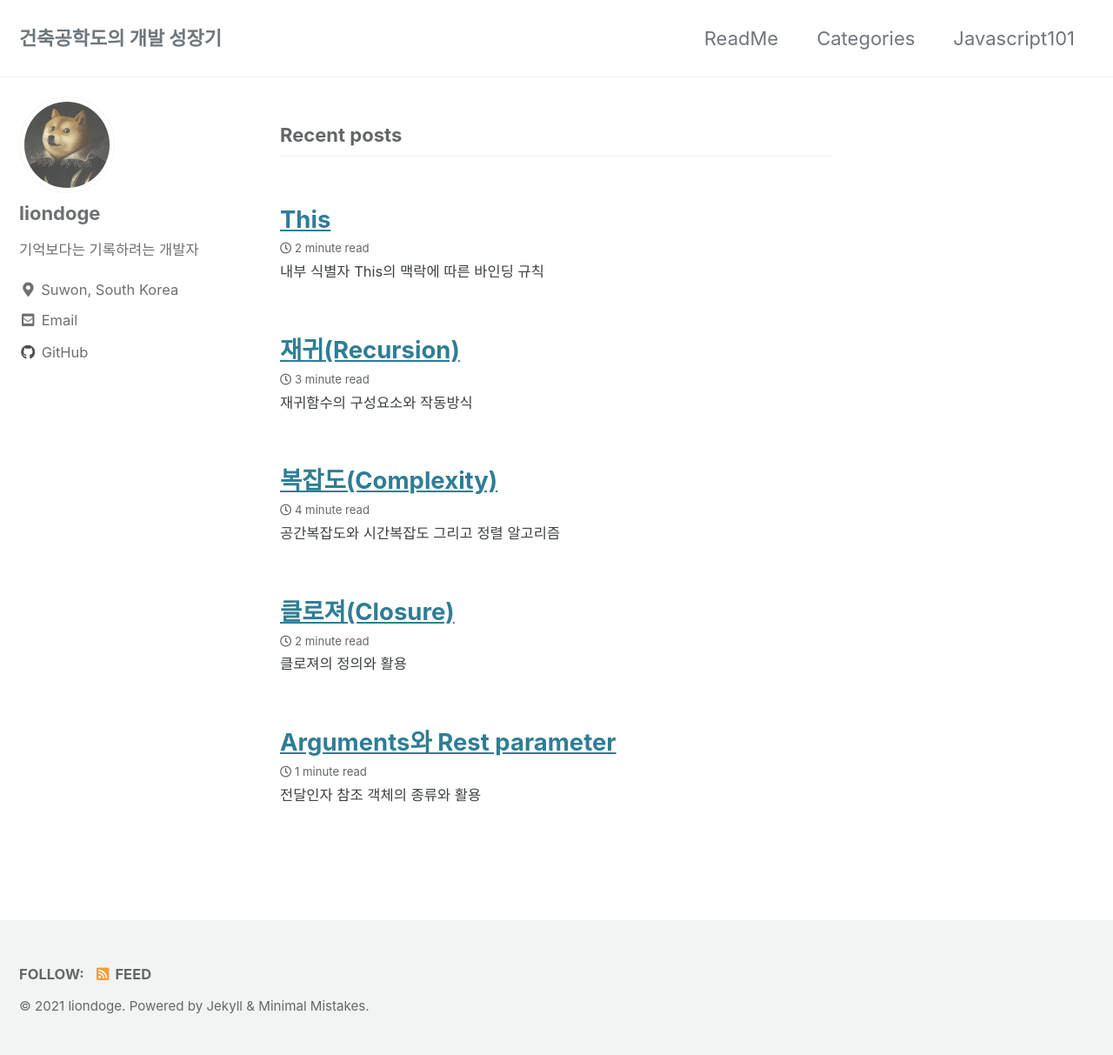
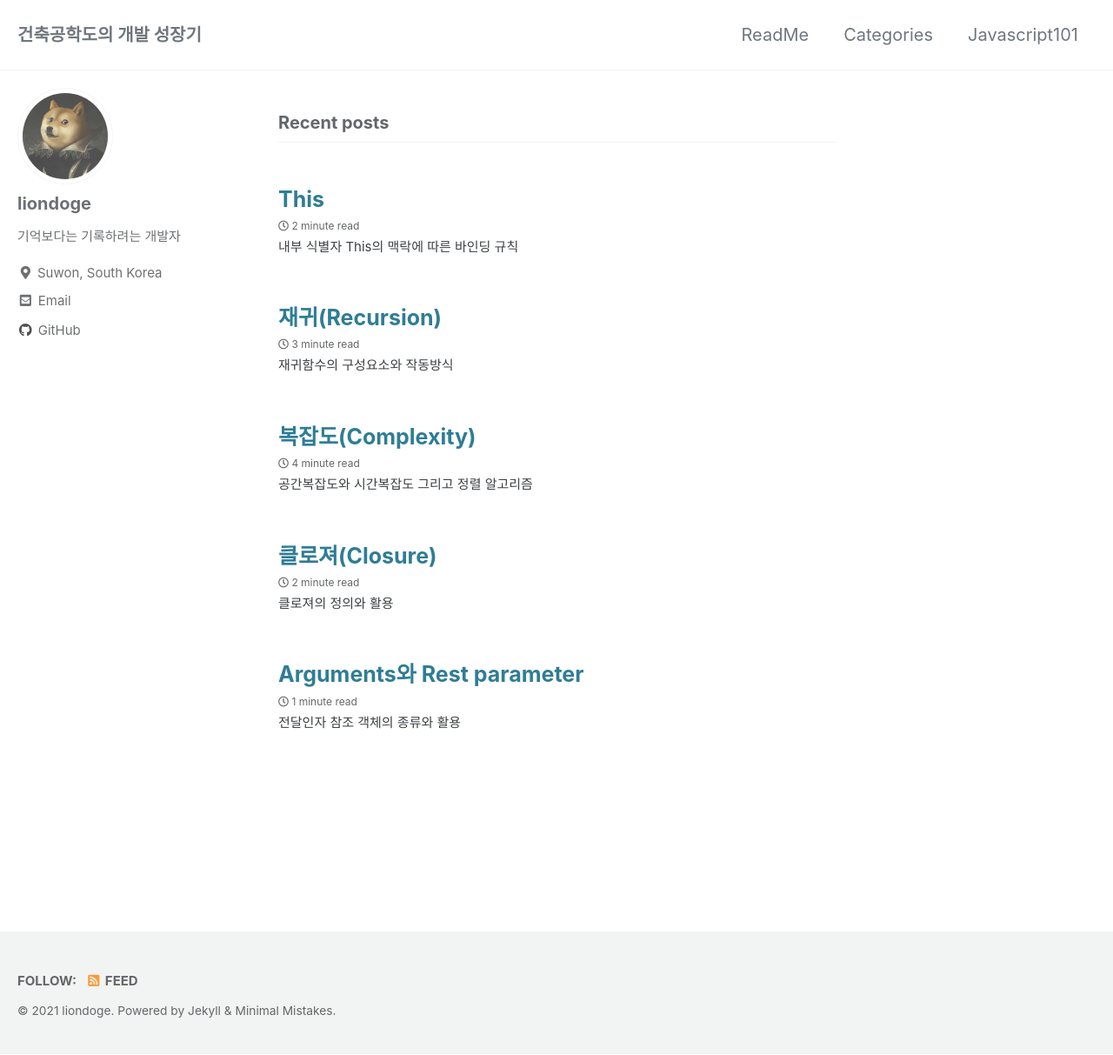
Before and after one commit to kavoom2/kavoom2.github.io, a Jekyll site: the page built from index.html, in a window 1280 px wide and 1213 px high. Shown: the whole window at 87% size. Built offline with Jekyll 4.4.1, drawn with Linux system fonts in a browser that asks for light colours; cached includes are drawn as plain includes; the list of posts is cut into pages by our own code.

Commit message:
changed theme

```diff
--- a/_sass/minimal-mistakes/_base.scss
+++ b/_sass/minimal-mistakes/_base.scss
@@ -126,6 +126,7 @@ blockquote {
 /* links */
 
 a {
+  text-decoration: none;
   &:focus {
     @extend %tab-focus;
   }
--- a/_sass/minimal-mistakes/_reset.scss
+++ b/_sass/minimal-mistakes/_reset.scss
@@ -15,11 +15,11 @@ html {
   }
 
   @include breakpoint($large) {
-    font-size: 20px;
+    font-size: 18px;
   }
 
   @include breakpoint($x-large) {
-    font-size: 22px;
+    font-size: 20px;
   }
 
   -webkit-text-size-adjust: 100%;
--- a/_sass/minimal-mistakes/_variables.scss
+++ b/_sass/minimal-mistakes/_variables.scss
@@ -14,7 +14,7 @@ $indent-var: 1.3em !default;
 
 /* system typefaces */
 $serif: Georgia, Times, serif !default;
-$sans-serif: -apple-system, BlinkMacSystemFont, "Roboto", "Segoe UI",
+$sans-serif: -apple-system, BlinkMacSystemFont, "Nanum Gothic", "Roboto", "Segoe UI",
   "Helvetica Neue", "Lucida Grande", Arial, sans-serif !default;
 $monospace: Monaco, Consolas, "Lucida Console", monospace !default;
 
--- a/assets/css/main.scss
+++ b/assets/css/main.scss
@@ -6,3 +6,4 @@
 
 @import "minimal-mistakes/skins/{{ site.minimal_mistakes_skin | default: 'default' }}"; // skin
 @import "minimal-mistakes"; // main partials
+@import url('https://fonts.googleapis.com/css?family=Nanum+Gothic');
```
Also changed, not shown: 12 other files.
